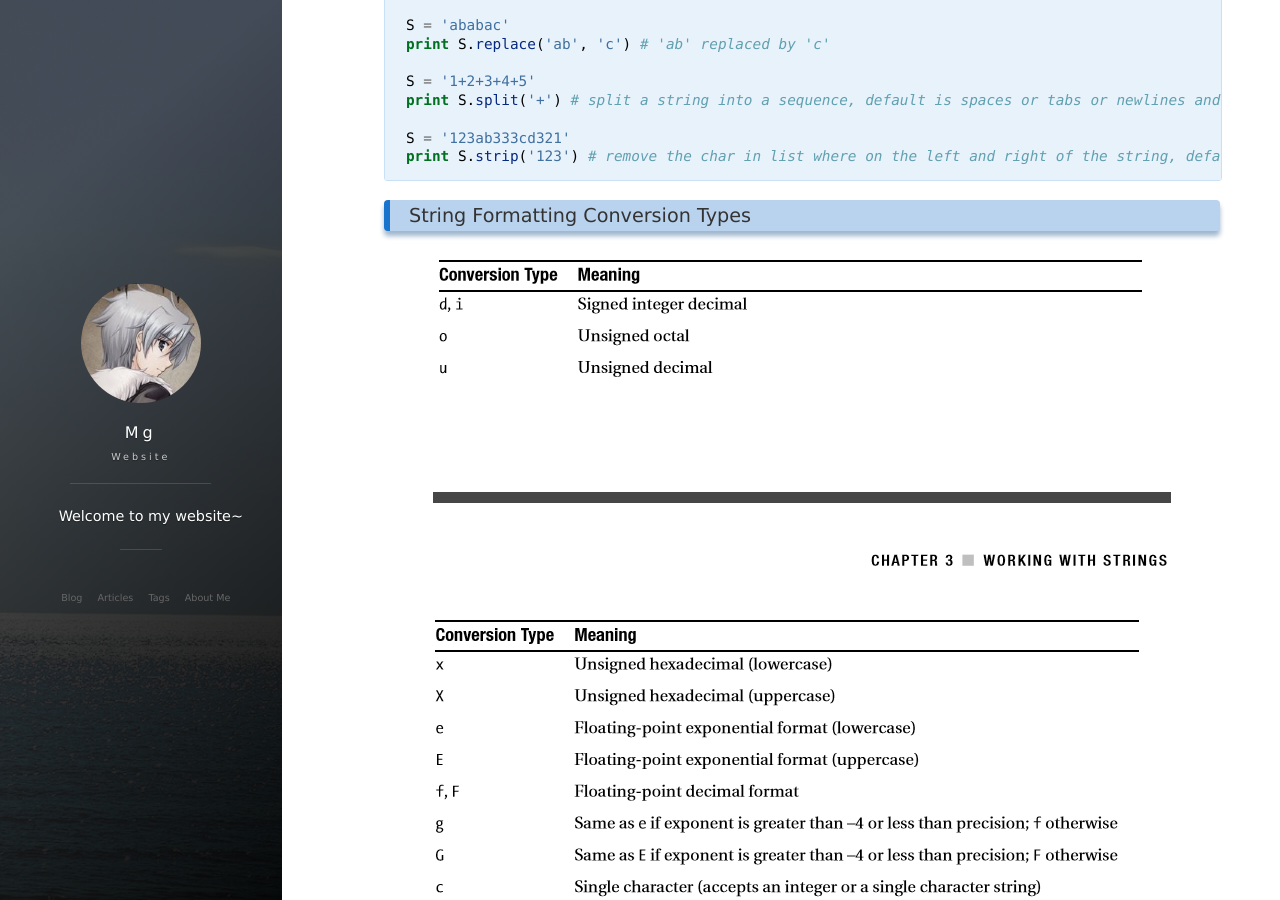
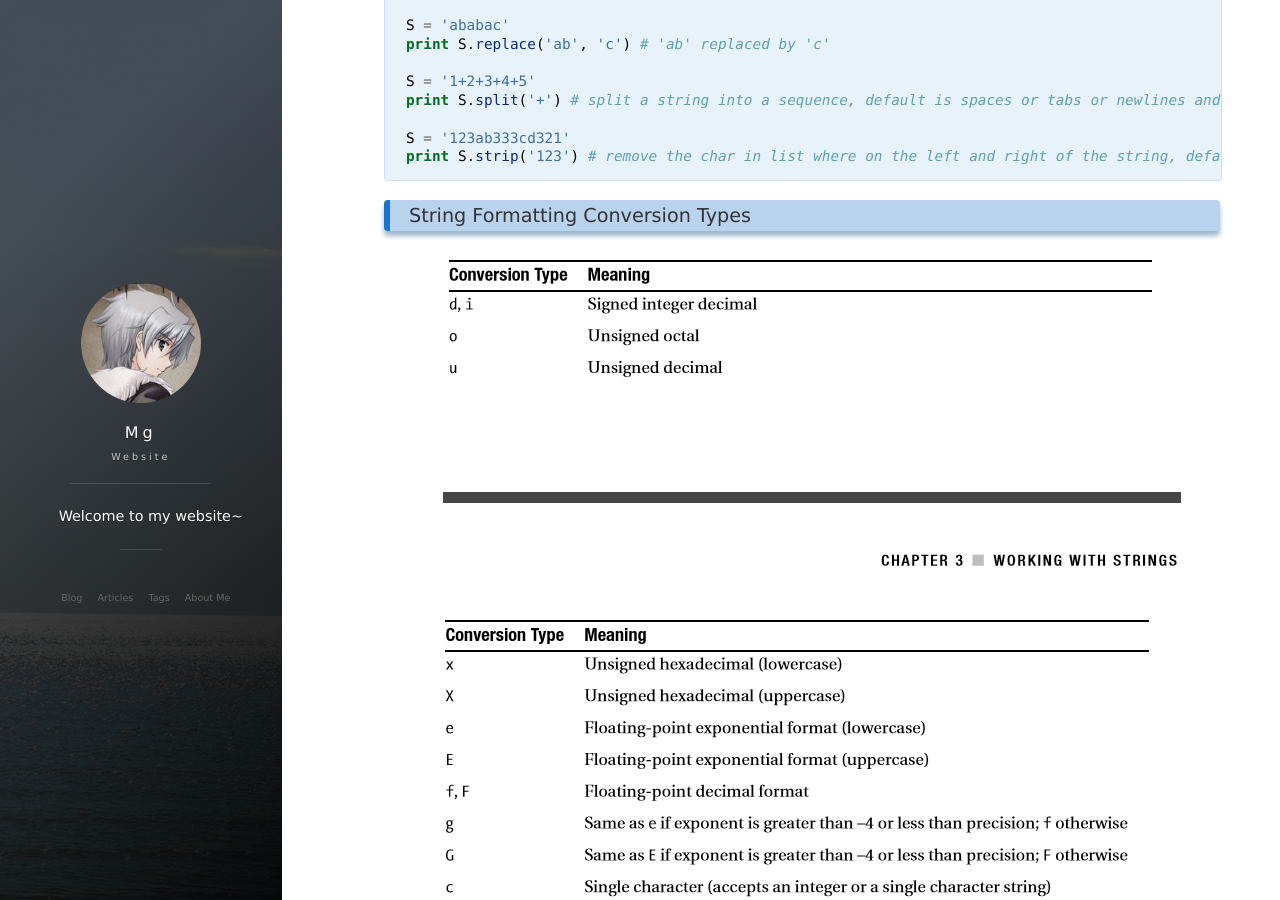
Before and after one commit to XJTUmg/XJTUmg.github.io, a Jekyll site: the page built from _posts/2017-01-04-Learning Python3.md, in a window 1280 px wide and 900 px high, scrolled down 749 px. Built offline with Jekyll 4.4.1, drawn with Linux system fonts in a browser that asks for light colours; nearby versions of some CDN libraries; comment, search, counter and statistics services are not loaded.

Commit message:
Update 2017-01-04-Learning Python3.md

```diff
--- a/_posts/2017-01-04-Learning Python3.md
+++ b/_posts/2017-01-04-Learning Python3.md
@@ -51,9 +51,7 @@ print S.strip('123') # remove the char in list where on the left and right of th
 {% endhighlight %}
 
 ### String Formatting Conversion Types
-<dev align = "left">
-  <img src="/images/posts/python3/1.png" height="724" width="738">
-</dev>
+<img src="/images/posts/python3/1.png" height="724" width="738">
 
 ### String Formatting Example
 <img src="/images/posts/python3/2.png" height="871" width="657">
```
